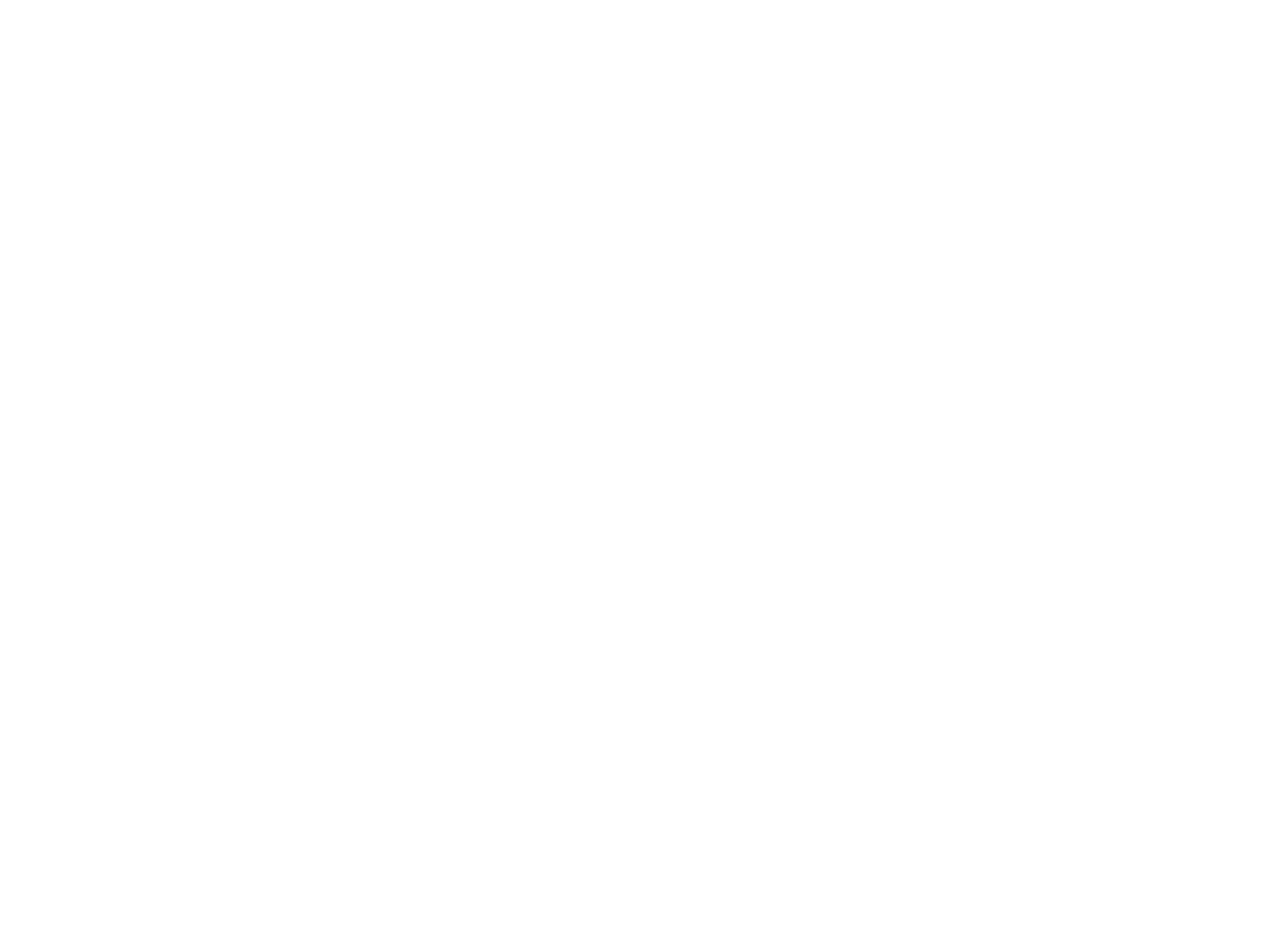
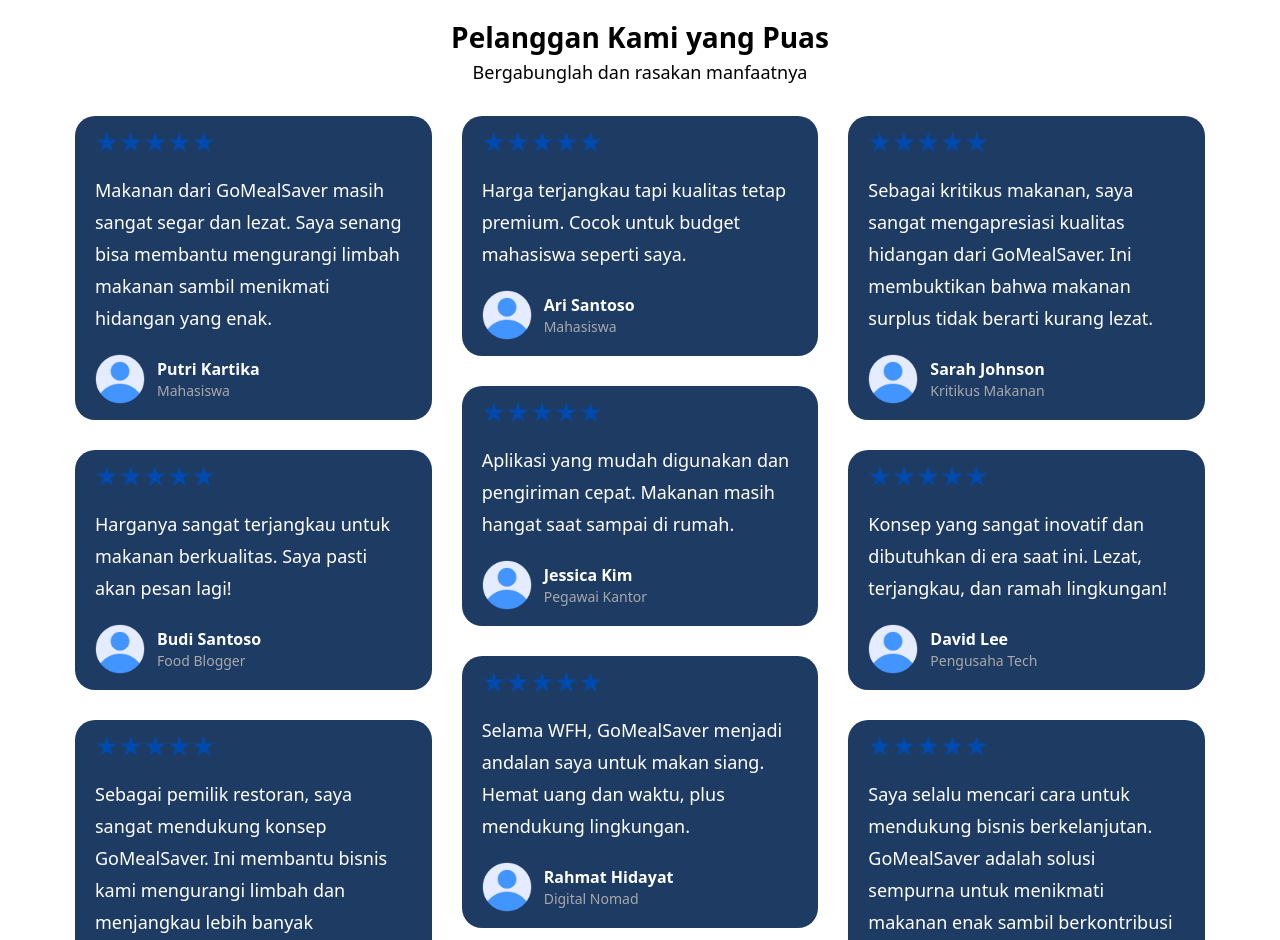
Before and after one commit to Anezz12/cheerslabs, a Next.js app: page / in a window 1280 px wide. Shown: the part 1860-2800 px from the top of the page. Before the commit the page ends 1776 px from the top, so only its background shows below. Built offline with nearby package versions, Linux system fonts and the light colour scheme.

Commit message:
Refactor code structure for improved readability and maintainability

```diff
--- a/app/page.tsx
+++ b/app/page.tsx
@@ -3,6 +3,7 @@
 import StatsSection from '@/components/StatsSection';
 import ImageSlideShow from '@/components/ImageSlideShow';
 import SimpleSteps from '@/components/SimpleSteps';
+import CustomerReviewCard from '@/components/CustomerReviewCard';
 
 export default function HeroSectionPage() {
   return (
@@ -89,6 +90,7 @@
       </section>
       <StatsSection />
       <SimpleSteps />
+      <CustomerReviewCard />
     </>
   );
 }
--- /dev/null
+++ b/components/CustomerReviewCard.tsx
@@ -0,0 +1,165 @@
+import Image from 'next/image';
+
+// Customer review card component
+interface Review {
+  id: number;
+  content: string;
+  name: string;
+  role: string;
+  avatarUrl: string;
+}
+
+export default function CustomerReviewCard() {
+  // Array of reviews with unique customer data focused on food experience
+  const reviews: Review[] = [
+    {
+      id: 1,
+      content:
+        'Makanan dari GoMealSaver masih sangat segar dan lezat. Saya senang bisa membantu mengurangi limbah makanan sambil menikmati hidangan yang enak.',
+      name: 'Putri Kartika',
+      role: 'Mahasiswa',
+      avatarUrl: '/profile.png',
+    },
+    {
+      id: 2,
+      content:
+        'Harganya sangat terjangkau untuk makanan berkualitas. Saya pasti akan pesan lagi!',
+      name: 'Budi Santoso',
+      role: 'Food Blogger',
+      avatarUrl: '/profile.png',
+    },
+    {
+      id: 3,
+      content:
+        'Sebagai pemilik restoran, saya sangat mendukung konsep GoMealSaver. Ini membantu bisnis kami mengurangi limbah dan menjangkau lebih banyak pelanggan.',
+      name: 'Diana Chen',
+      role: 'Pemilik Restoran',
+      avatarUrl: '/profile.png',
+    },
+    {
+      id: 4,
+      content:
+        'Harga terjangkau tapi kualitas tetap premium. Cocok untuk budget mahasiswa seperti saya.',
+      name: 'Ari Santoso',
+      role: 'Mahasiswa',
+      avatarUrl: '/profile.png',
+    },
+    {
+      id: 5,
+      content:
+        'Aplikasi yang mudah digunakan dan pengiriman cepat. Makanan masih hangat saat sampai di rumah.',
+      name: 'Jessica Kim',
+      role: 'Pegawai Kantor',
+      avatarUrl: '/profile.png',
+    },
+    {
+      id: 6,
+      content:
+        'Selama WFH, GoMealSaver menjadi andalan saya untuk makan siang. Hemat uang dan waktu, plus mendukung lingkungan.',
+      name: 'Rahmat Hidayat',
+      role: 'Digital Nomad',
+      avatarUrl: '/profile.png',
+    },
+    {
+      id: 7,
+      content:
+        'Sebagai kritikus makanan, saya sangat mengapresiasi kualitas hidangan dari GoMealSaver. Ini membuktikan bahwa makanan surplus tidak berarti kurang lezat.',
+      name: 'Sarah Johnson',
+      role: 'Kritikus Makanan',
+      avatarUrl: '/profile.png',
+    },
+    {
+      id: 8,
+      content:
+        'Konsep yang sangat inovatif dan dibutuhkan di era saat ini. Lezat, terjangkau, dan ramah lingkungan!',
+      name: 'David Lee',
+      role: 'Pengusaha Tech',
+      avatarUrl: '/profile.png',
+    },
+    {
+      id: 9,
+      content:
+        'Saya selalu mencari cara untuk mendukung bisnis berkelanjutan. GoMealSaver adalah solusi sempurna untuk menikmati makanan enak sambil berkontribusi positif.',
+      name: 'Natasha Singh',
+      role: 'Travel Influencer',
+      avatarUrl: '/profile.png',
+    },
+  ];
+
+  // Reusable review card component
+  const ReviewCard = ({ review }: { review: Review }) => (
+    <div className="mb-[30px] space-y-[20px] rounded-[20px] bg-[#1e3c63] px-5 py-4">
+      <Image
+        src="/images/icons/stars.svg"
+        alt="5-star rating"
+        width={120}
+        height={24}
+      />
+      <p className="text-base md:text-lg leading-7 md:leading-8">
+        {review.content}
+      </p>
+      <div className="flex items-center space-x-3">
+        <div className="h-[50px] w-[50px] overflow-hidden rounded-full">
+          <Image
+            src={review.avatarUrl}
+            alt={review.name}
+            width={50}
+            height={50}
+            className="w-full h-full object-cover"
+          />
+        </div>
+        <div>
+          <h1 className="text-base font-semibold">{review.name}</h1>
+          <p className="text-sm text-[#A8A8AB]">{review.role}</p>
+        </div>
+      </div>
+    </div>
+  );
+
+  return (
+    <section className="mx-auto mt-[60px] md:mt-[100px] max-w-[1280px] space-y-[20px] md:space-y-[30px] px-4 sm:px-6 md:px-[75px]">
+      <div className="text-center">
+        <h1 className="text-[22px] md:text-[28px] font-bold text-black">
+          Pelanggan Kami yang Puas
+        </h1>
+        <p className="text-base md:text-lg text-black">
+          Bergabunglah dan rasakan manfaatnya
+        </p>
+      </div>
+
+      {/* Mobile view: Single column grid */}
+      <div className="grid grid-cols-1 gap-4 md:hidden text-white">
+        {reviews.slice(0, 4).map((review) => (
+          <ReviewCard key={review.id} review={review} />
+        ))}
+      </div>
+
+      {/* Tablet view: Two columns grid */}
+      <div className="hidden md:grid lg:hidden grid-cols-2 gap-[20px] text-white">
+        {reviews.slice(0, 6).map((review) => (
+          <ReviewCard key={review.id} review={review} />
+        ))}
+      </div>
+
+      {/* Desktop view: Three columns masonry */}
+      <div className="hidden lg:block text-white">
+        <div className="columns-1 xs:columns-2 md:columns-3 gap-[30px]">
+          {reviews.map((review) => (
+            <div key={review.id} className="break-inside-avoid">
+              <ReviewCard review={review} />
+            </div>
+          ))}
+        </div>
+      </div>
+
+      {/* <div className="text-center mt-6 md:mt-8">
+        <Link
+          href="/reviews"
+          className="inline-block px-4 py-2 md:px-6 md:py-3 bg-amber-500 hover:bg-amber-600 text-white font-medium rounded-full transition-colors"
+        >
+          Lihat Semua Ulasan
+        </Link>
+      </div> */}
+    </section>
+  );
+}
--- a/components/Navbar.tsx
+++ b/components/Navbar.tsx
@@ -41,7 +41,7 @@
       <nav
         className={`fixed z-50 ${
           isMobile ? 'top-[15px] w-[calc(100%-30px)]' : 'top-[30px] w-[1130px]'
-        } left-1/2 -translate-x-1/2 flex items-center bg-foreground rounded-[100px] py-2.5 px-[15px] md:px-[30px] transition-all`}
+        } left-1/2 -translate-x-1/2 flex items-center bg-[#1e3c63] rounded-[100px] py-2.5 px-[15px] md:px-[30px] transition-all`}
       >
         <Link href="#" className="shrink-0 relative w-[120px] h-[35px]">
           <Image
@@ -141,7 +141,7 @@
               </Link>
               <Link
                 href="#"
-                className="border border-white text-white text-[16px] font-semibold px-5 h-[43px] flex items-center rounded-[100px] transition-all duration-300 hover:ring-2 hover:ring-primary hover:bg-primary hover:border-primary hover:text-foreground"
+                className="border border-white text-white text-[16px] font-semibold px-5 h-[43px] flex items-center rounded-[100px] transition-all duration-300 hover:ring-2 hover:ring-primary hover:bg-primary hover:border-primary hover:text-foreground hover:bg-background"
               >
                 My Account
               </Link>
@@ -151,7 +151,7 @@
 
         {/* Mobile dropdown menu */}
         {isMobile && isMenuOpen && (
-          <div className="absolute top-full left-0 right-0 mt-2 bg-foreground rounded-2xl p-4 shadow-lg">
+          <div className="absolute top-full left-0 right-0 mt-2 bg-[#1e3c63] rounded-2xl p-4 shadow-lg">
             <ul className="flex flex-col space-y-4 mb-4">
               <li>
                 <Link
@@ -200,7 +200,7 @@
               </Link>
               <Link
                 href="#"
-                className="border border-white text-center text-white text-[16px] font-semibold px-5 py-3 rounded-[100px] transition-all duration-300 hover:ring-2 hover:ring-primary hover:bg-primary hover:border-primary hover:text-foreground"
+                className="border border-white text-center text-white text-[16px] font-semibold px-5 py-3 rounded-[100px] transition-all duration-300 hover:ring-2 hover:ring-primary hover:bg-background hover:border-primary hover:text-foreground"
                 onClick={() => setIsMenuOpen(false)}
               >
                 My Account
```
Also changed, not shown: public/images/icons/stars.svg (added), public/profile.png (added).
